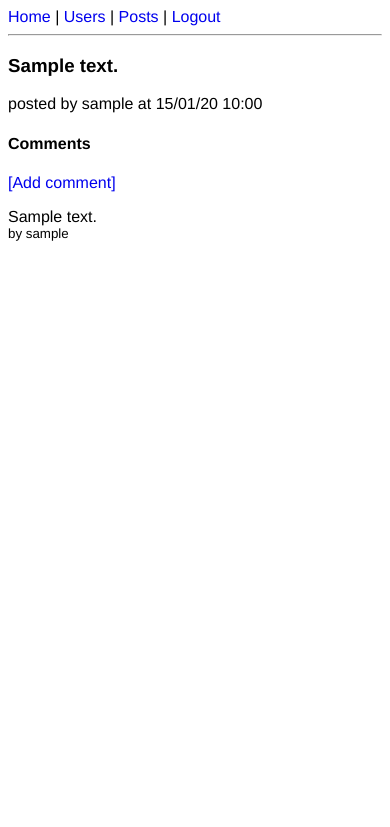
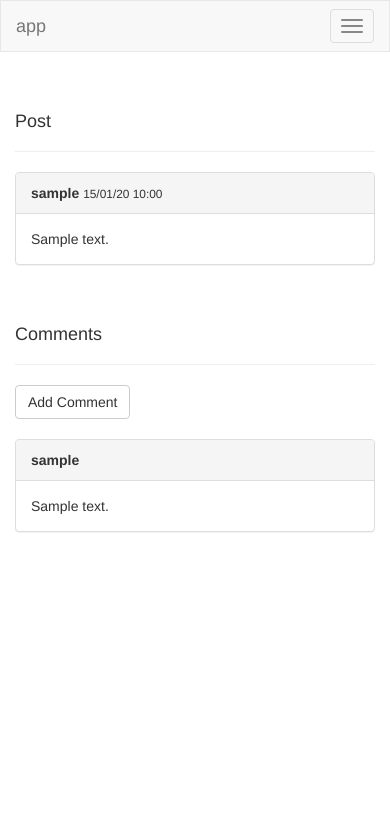
Before and after one commit to luisccf/flask-posts, a Flask app: page /posts/1 in a window 390 px wide. Shown: the top 827 px of the page. Run offline with Flask 2, Linux system fonts and the light colour scheme; a user stored in the database is signed in; tables that the repository leaves empty hold one stand-in row (values such as "Sample post"); some libraries are stand-ins or nearby versions.

Commit message:
change pages layout

```diff
--- a/app/posts/forms.py
+++ b/app/posts/forms.py
@@ -1,6 +1,7 @@
 from flask_wtf import Form
 from wtforms import StringField
 from wtforms.validators import DataRequired
+from wtforms.widgets import TextArea
 
 class PostForm(Form):
-    text = StringField('text', validators=[DataRequired()])
+    text = StringField('text', validators=[DataRequired()], widget=TextArea())
--- a/app/posts/templates/post.html
+++ b/app/posts/templates/post.html
@@ -1,20 +1,47 @@
 {% extends "layout.html" %}
 {% block content %}
 
-<p>posted by {{ post.author.nickname }} at {{ post.timestamp.strftime('%d/%m/%y %H:%M') }}</p>
+<div class="row">
+	<div class="col-sm-6">
+		<div class="panel panel-default">
+			<div class="panel-heading">
+				<strong>{{ post.author.nickname }}</strong>
+				<small> {{ post.timestamp.strftime('%d/%m/%y %H:%M') }}</small>
+			</div>
+			<div class="panel-body">
+				{{ post.text }}
+			</div>
+		</div>
+	</div>
+</div>
 
-<h4>Comments</h4>
+<div class="page-header">
+<h4>Comments</h4></div>
 
 {% if current_user.is_authenticated %}
-<a href="{{ url_for('posts.comment', post_id=post.id) }}">[Add comment]</a>
+<div class="row" style="margin-bottom: 20px;">
+	<div class="col-sm-2">
+		<a class="btn btn-default" href="{{ url_for('posts.comment', post_id=post.id) }}">Add Comment</a>
+	</div>
+</div>
 {% endif %}
-
-{% for comment in post.comments %}
-<p>
-	{{ comment.text }}
-	<br>
-	<small>by {{ comment.author.nickname }}</small>
-</p>
+<div class="row">
+	{% for comment in post.comments %}
+	<div class="col-sm-6">
+		<div class="panel panel-default">
+			<div class="panel-heading">
+				<strong>{{ comment.author.nickname }}</strong>
+			</div>
+			<div class="panel-body">
+				{{ comment.text }}
+			</div>
+		</div>
+	</div>
+{% else %}
+<div class="col-lg-4 col-md-6 col-sm-6">
+	No comments yet!
+</div>
 {% endfor %}
+</div>
 
 {% endblock %}
--- a/app/posts/views.py
+++ b/app/posts/views.py
@@ -4,41 +4,41 @@ from forms import PostForm
 from flask_login import login_user, logout_user, current_user, login_required
 import datetime
 
-mod = Blueprint('posts', __name__, static_folder='./content', template_folder='./templates')
+mod = Blueprint('posts', __name__, static_folder='./static', template_folder='./templates')
 
 @mod.route('/posts/add', methods=['GET', 'POST'])
 def add():
 	if current_user.is_authenticated == False:
-		return render_template('error.html', error='Please login to post.')
+		return render_template('error.html', title='Error', error='Please login to post.')
 	form = PostForm()
 	if request.method == 'POST':
 		if form.validate_on_submit():
 			response = request.form.to_dict()
 			if len(response['text']) > 140:
-				return render_template('add_post.html', title='Add Post', header='New post', users=models.User.query.all(), form=form, message='Post too long.')
+				return render_template('add_post.html', title='Add Post', users=models.User.query.all(), form=form, message='Post too long.')
 			post = models.Post(text=response['text'], timestamp=datetime.datetime.utcnow(), user_id=current_user.id)
 			db.session.add(post)
 			db.session.commit()
 			return redirect(url_for('posts.posts'))
-		return render_template('add_post.html', title='Add Post', header='New post', users=models.User.query.all(), form=form, message='You haven\'t typed anything.')
+		return render_template('add_post.html', title='Add Post', users=models.User.query.all(), form=form, message='You haven\'t typed anything.')
 	return render_template('add_post.html', title='Add Post', header='New post', users=models.User.query.all(), form=form)
 
 @mod.route('/posts')
 def posts():
-	return render_template('posts.html', title='Posts', header='All Posts', posts=models.Post.query.all())
+	return render_template('posts.html', title='All Posts', posts=models.Post.query.all(), user_page=0)
 
 @mod.route('/posts/<int:post_id>')
 def post(post_id):
 	post = models.Post.query.get(post_id)
 	if post is None:
-		return render_template('error.html', error='No post with id ' + str(post_id))
+		return render_template('error.html', title='Error', error='No post with id ' + str(post_id))
 	#import pdb; pdb.set_trace()
-	return render_template('post.html', title=post.text, header=post.text, post=post)
+	return render_template('post.html', title='Post', post=post)
 
 @mod.route('/posts/<int:post_id>/remove-<int:user_page>')
 def remove(post_id, user_page):
 	if current_user.is_authenticated is False or current_user.id != models.Post.query.get(post_id).author.id:
-		return render_template('error.html', error='You can\'t remove somebody else\'s post.')
+		return render_template('error.html', title='Error', error='You can\'t remove somebody else\'s post.')
 	post = models.Post.query.get(post_id)
 	user = post.author
 	db.session.delete(post)
@@ -50,12 +50,13 @@ def remove(post_id, user_page):
 @mod.route('/posts/<int:post_id>/comment', methods=['GET', 'POST'])
 def comment(post_id):
 	if current_user.is_authenticated is False:
-		return render_template('error.html', error='Please login to comment.')
+		return render_template('error.html', title='Error', error='Please login to comment.')
+	form = PostForm()
 	if request.method == 'POST':
-		comment = request.form.to_dict()
-		new_comment = models.Comment(user_id=current_user.id, post_id=post_id, text=comment['text'])
-		db.session.add(new_comment)
+		if form.validate_on_submit():
+			comment = models.Comment(user_id=current_user.id, post_id=post_id, text=form.text.data)
+		db.session.add(comment)
 		db.session.commit()
 		post = models.Post.query.get(post_id)
 		return redirect(url_for('posts.post', post_id=post_id))
-	return render_template('comment.html', title='Add comment', header='Add comment', users=models.User.query.all(), post_id=post_id)
+	return render_template('add_post.html', title='Add comment', post_id=post_id, form=form)
--- a/app/static/css/style.css
+++ b/app/static/css/style.css
@@ -1,11 +1,7 @@
-body {
-	font-family: Helvetica;
+.post-btn {
+	color: black;
 }
 
-a {
+.post-btn:hover {
 	text-decoration: none;
 }
-
-a:hover {
-	text-decoration: underline;
-}
--- a/app/templates/layout.html
+++ b/app/templates/layout.html
@@ -1,22 +1,48 @@
-<html>
+<!DOCTYPE html>
+
+<html lang="en">
 <head>
+	<meta name="viewport" content="width=device-width, initial-scale=1">
 	<title>{{ title }}</title>
 	<link rel="stylesheet" href="{{ url_for('static', filename='css/style.css') }}"/>
+	<link rel="stylesheet" href="https://maxcdn.bootstrapcdn.com/bootstrap/3.3.6/css/bootstrap.min.css" integrity="sha384-1q8mTJOASx8j1Au+a5WDVnPi2lkFfwwEAa8hDDdjZlpLegxhjVME1fgjWPGmkzs7" crossorigin="anonymous">
 </head>
 <body>
-	<nav>
-		<a href="{{ url_for('home.index') }}">Home</a> |
-		<a href="{{ url_for('users.users') }}">Users</a> |
-		<a href="{{ url_for('posts.posts') }}">Posts</a> |
-		{% if current_user.is_authenticated %}
-			<a href="{{ url_for('users.logout') }}">Logout</a>
-		{% else %}
-			<a href="{{ url_for('users.login') }}">Login</a>
-		{% endif %}
+	<nav class="navbar navbar-default">
+    	<div class="container">
+        	<div class="navbar-header">
+                <button type="button" class="navbar-toggle collapsed" data-toggle="collapse" data-target="#bs-example-navbar-collapse-1" aria-expanded="false">
+                    <span class="sr-only">Toggle navigation</span>
+                    <span class="icon-bar"></span>
+                    <span class="icon-bar"></span>
+                    <span class="icon-bar"></span>
+                </button>
+                <a class="navbar-brand" href="{{ url_for('home.index') }}">app</a>
+            </div>
+            <div class="collapse navbar-collapse" id="bs-example-navbar-collapse-1">
+        		<ul class="nav navbar-nav">
+        			<li><a href="{{ url_for('users.users') }}">Users</a></li>
+        			<li><a href="{{ url_for('posts.posts') }}">Posts</a></li>
+        		</ul>
+        		<ul class="nav navbar-nav navbar-right">
+        			{% if current_user.is_authenticated %}
+        			<li><a href="{{ url_for('users.logout') }}">Logout</a></li>
+        			{% else %}
+        			<li><a href="{{ url_for('users.login') }}">Login</a></li>
+                    <li><a href="{{ url_for('users.signup') }}">Sign up</a></li>
+        			{% endif %}
+        		</ul>
+        	</div>
+    	</div>
 	</nav>
-	<hr>
-	<h3> {{ header }} </h3>
-	{% block content %}
-	{% endblock %}
+	<div class="container">
+		<div class="page-header">
+			<h4> {{ title }} </h4>
+		</div>
+		{% block content %}
+		{% endblock %}
+	</div>
+    <script src="https://ajax.googleapis.com/ajax/libs/jquery/1.11.3/jquery.min.js"></script>
+	<script src="https://maxcdn.bootstrapcdn.com/bootstrap/3.3.6/js/bootstrap.min.js" integrity="sha384-0mSbJDEHialfmuBBQP6A4Qrprq5OVfW37PRR3j5ELqxss1yVqOtnepnHVP9aJ7xS" crossorigin="anonymous"></script>
 </body>
 </html>
--- a/app/users/views.py
+++ b/app/users/views.py
@@ -4,48 +4,48 @@ from forms import LoginForm
 from flask_login import login_user, logout_user, current_user, login_required
 import datetime
 
-mod = Blueprint('users', __name__, static_folder='./content', template_folder='./templates')
+mod = Blueprint('users', __name__, static_folder='./static', template_folder='./templates')
 
 @mod.route('/users')
 def users():
-	return render_template('users.html', title='Users', header='Users', users=models.User.query.all())
+	return render_template('users.html', title='Users', users=models.User.query.all())
 
 @mod.route('/users/<nickname>')
 def user(nickname):
-	return render_template('user.html', title='User: ' + nickname, header='User: ' + nickname, user=db.session.query(models.User).filter_by(nickname=nickname).first())
+	return render_template('posts.html', title='User: ' + nickname, posts=db.session.query(models.User).filter_by(nickname=nickname).first().posts, user_page=1)
 
 @mod.route('/signup', methods=['GET', 'POST'])
 def signup():
 	if current_user.is_authenticated is True:
-		return render_template('error.html', error='You\'re already logged in')
+		return render_template('error.html', title='Error', error='You\'re already logged in')
 	form = LoginForm()
 	if request.method == 'POST':
 		if form.validate_on_submit():
 			response = request.form.to_dict()
 			if db.session.query(models.User).filter_by(nickname=response['nickname']).first():
-				return render_template('login.html', header='Sign up', form=form, message='Nickname already taken!')
+				return render_template('login.html', title='Sign up', form=form, message='Nickname already taken!')
 			user = models.User(nickname=response['nickname'], password=response['password'])
 			db.session.add(user)
 			db.session.commit()
 			login_user(user)
 			return redirect(url_for('home.index'))
-		return render_template('login.html', header='Sign up', form=form, message='Please enter nickname and password!')
+		return render_template('login.html', title='Sign up', form=form, message='Please enter nickname and password!')
 	return render_template('login.html', title='Sign up', header='Sign up', form=form)
 
 @mod.route('/login', methods=['GET', 'POST'])
 def login():
 	if current_user.is_authenticated is True:
-		return render_template('error.html', error='You\'re already logged in')
+		return render_template('error.html', title='Error', error='You\'re already logged in')
 	form = LoginForm()
 	if request.method == 'POST':
 		if form.validate_on_submit():
 			user = user_logging_in(form)
 			if user is None:
-				return render_template('login.html', header='Sign in', form=form, message='Wrong username or password!')
+				return render_template('login.html', title='Login', form=form, message='Wrong username or password!')
 			login_user(user)
 			return render_template('index.html', title='Home', header='App', user=user)
-		return render_template('login.html', header='Sign in', form=form, message='Please enter nickname and password!')
-	return render_template('login.html', header='Sign in', form=form)
+		return render_template('login.html', title='Login', form=form, message='Please enter nickname and password!')
+	return render_template('login.html', title='Login', form=form)
 
 def user_logging_in(form):
 	user = db.session.query(models.User).filter_by(nickname=form.nickname.data).first()
```
Also changed, not shown: app/home/templates/index.html (+41 -5 lines), app/posts/templates/add_post.html (+18 -6 lines), app/posts/templates/posts.html (+38 -12 lines), app/users/templates/login.html (+16 -5 lines), app/users/templates/user.html (+29 -11 lines).
